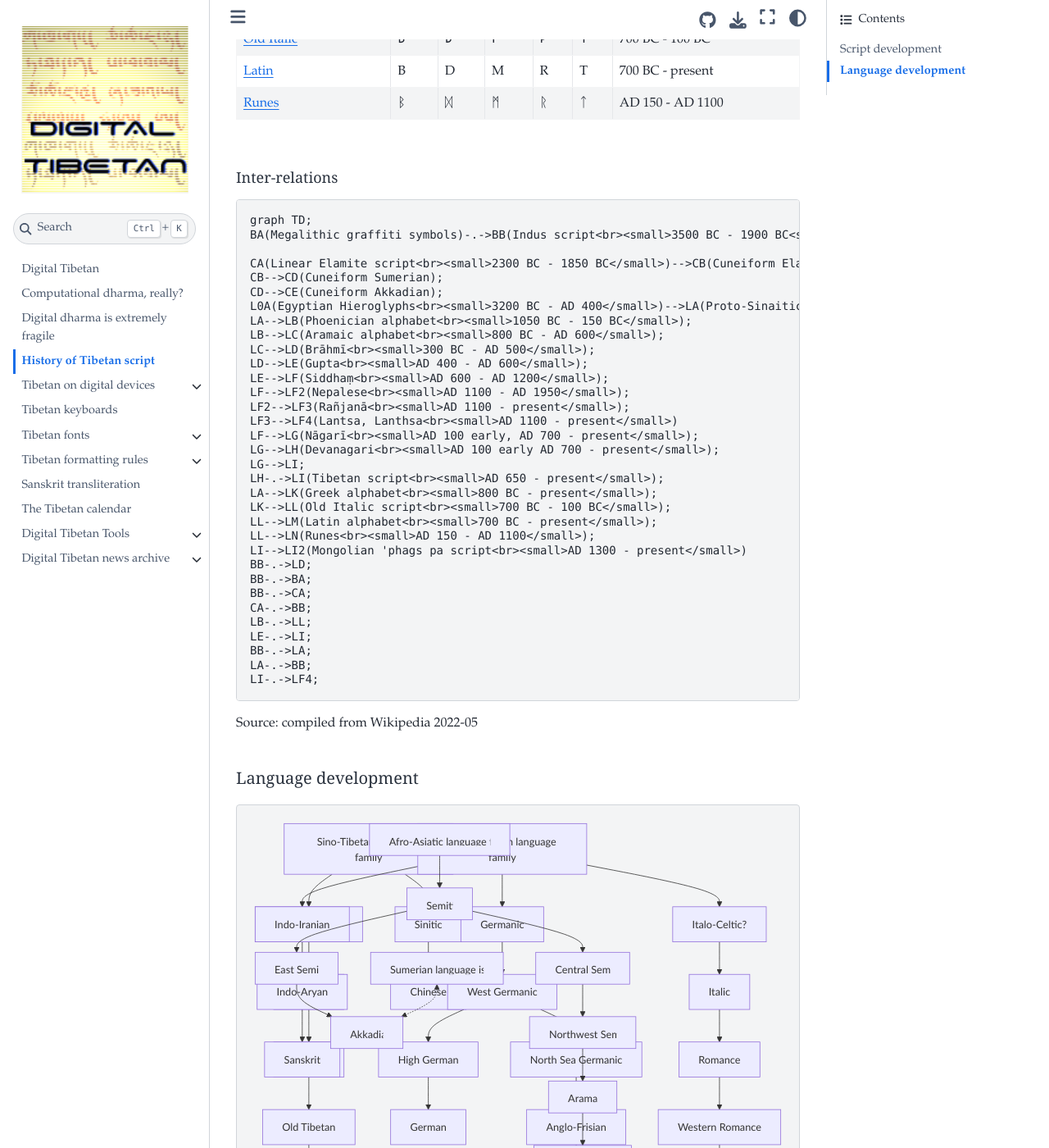
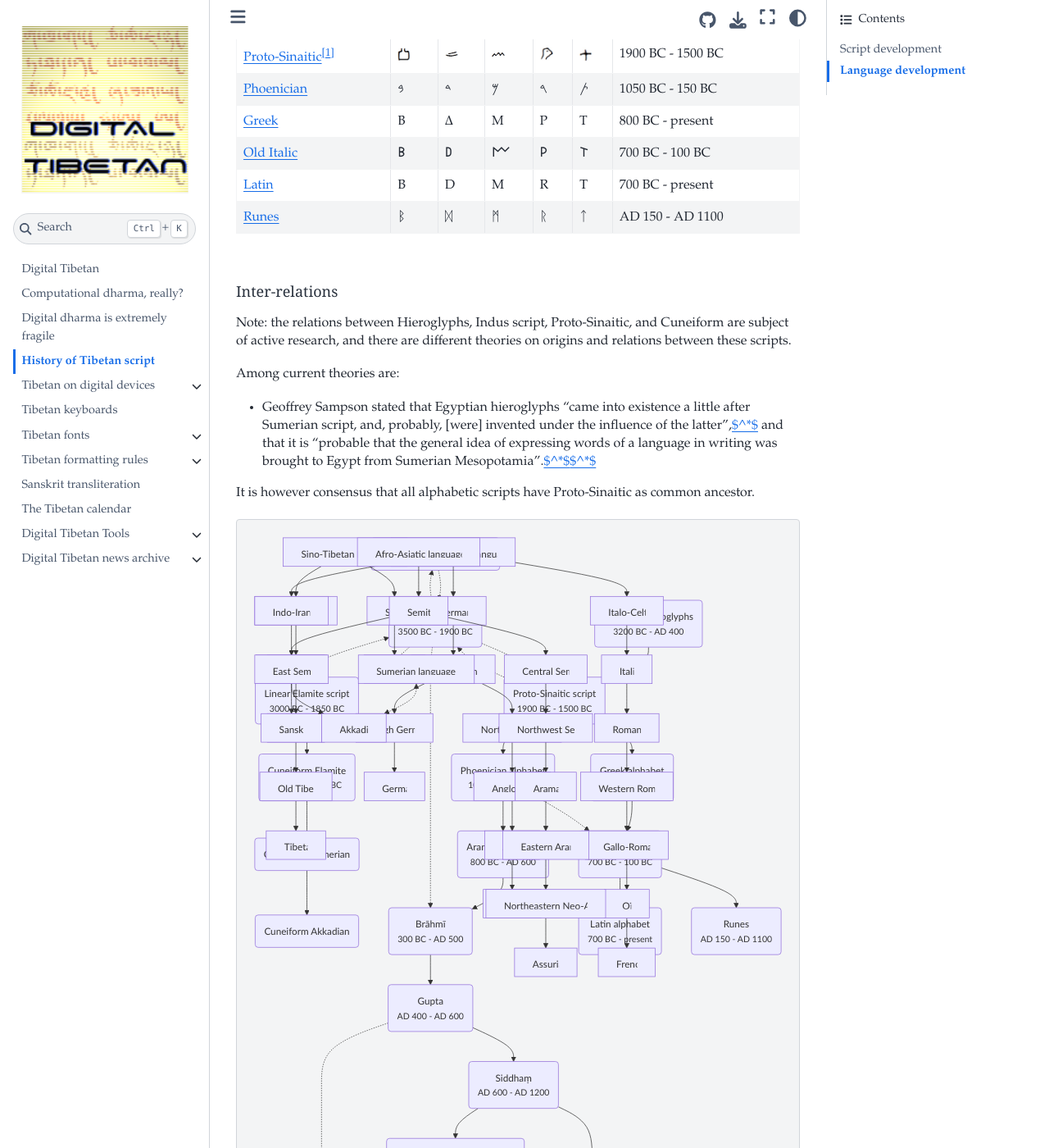
Before and after one commit to DigitalTibetan/DigitalTibetan, a Jupyter Book: the page built from docs/tibetan_script_history.md, in a window 1280 px wide and 1400 px high, scrolled down 1929 px. Shown: the whole window at 82% size. Built offline with Jupyter Book 1.0.4 settings and Sphinx 7.4.7 and the Sphinx Book theme 1.1.4, drawn with Linux system fonts in a browser that asks for light colours; some of the changed text lies outside the part shown.

Commit message:
Ongoing origin

````diff
--- a/docs/tibetan_script_history.md
+++ b/docs/tibetan_script_history.md
@@ -39,7 +39,11 @@
 | Script | b | d | m | r | t | Time period |
 | :- | - | - | - | - | - | :- |
 | [Indus valley script](https://en.wikipedia.org/wiki/Indus_script) |  |  |  |  |  | BC 3500 - BC 1900 |
-|
+| [Linear Elamite](https://en.wikipedia.org/wiki/Linear_Elamite) |  |  |  |  |  | BC 2300 - BC 1850 |
+| [Elamite Cuneiform](https://en.wikipedia.org/wiki/Elamite_cuneiform) |  |  |  |  |  | BC 2300 - BC 1850 |
+| [Sumerian Cuneiform](https://en.wikipedia.org/wiki/Cuneiform#Akkadian_cuneiform) |  |  |  |  |  | BC 2300 - BC 1850 |
+| [Akkadian Cuneiform](https://en.wikipedia.org/wiki/Cuneiform#Akkadian_cuneiform) |  |  |  |  |  | BC 2300 - BC 1850 |
+
 
 
 ### For comparison: development of Latin script
@@ -69,11 +73,18 @@
 
 ### Inter-relations
 
-```mermaid
+Note: the relations between Hieroglyphs, Indus script, Proto-Sinaitic, and Cuneiform are subject of active research, and there are different theories on origins and relations between these scripts.
+
+Among current theories are:
+- Geoffrey Sampson stated that Egyptian hieroglyphs "came into existence a little after Sumerian script, and, probably, \[were\] invented under the influence of the latter",[$^*$](https://en.wikipedia.org/wiki/Cuneiform#cite_note-b1-37) and that it is "probable that the general idea of expressing words of a language in writing was brought to Egypt from Sumerian Mesopotamia".[$^*$](https://en.wikipedia.org/wiki/Cuneiform#cite_note-38)[$^*$](https://en.wikipedia.org/wiki/Cuneiform#cite_note-39)
+
+It is however consensus that all alphabetic scripts have Proto-Sinaitic as common ancestor.
+
+```{mermaid}
 graph TD;
 BA(Megalithic graffiti symbols)-.->BB(Indus script<br><small>3500 BC - 1900 BC<small/>);
 
-CA(Linear Elamite script<br><small>2300 BC - 1850 BC</small>)-->CB(Cuneiform Elamite);
+CA(Linear Elamite script<br><small>3000 BC - 1850 BC</small>)-->CB(Cuneiform Elamite<br><small>3000 BC - 400 BC</small>);
 CB-->CD(Cuneiform Sumerian);
 CD-->CE(Cuneiform Akkadian);
 L0A(Egyptian Hieroglyphs<br><small>3200 BC - AD 400</small>)-->LA(Proto-Sinaitic script<br><small>1900 BC - 1500 BC</small>);
````
